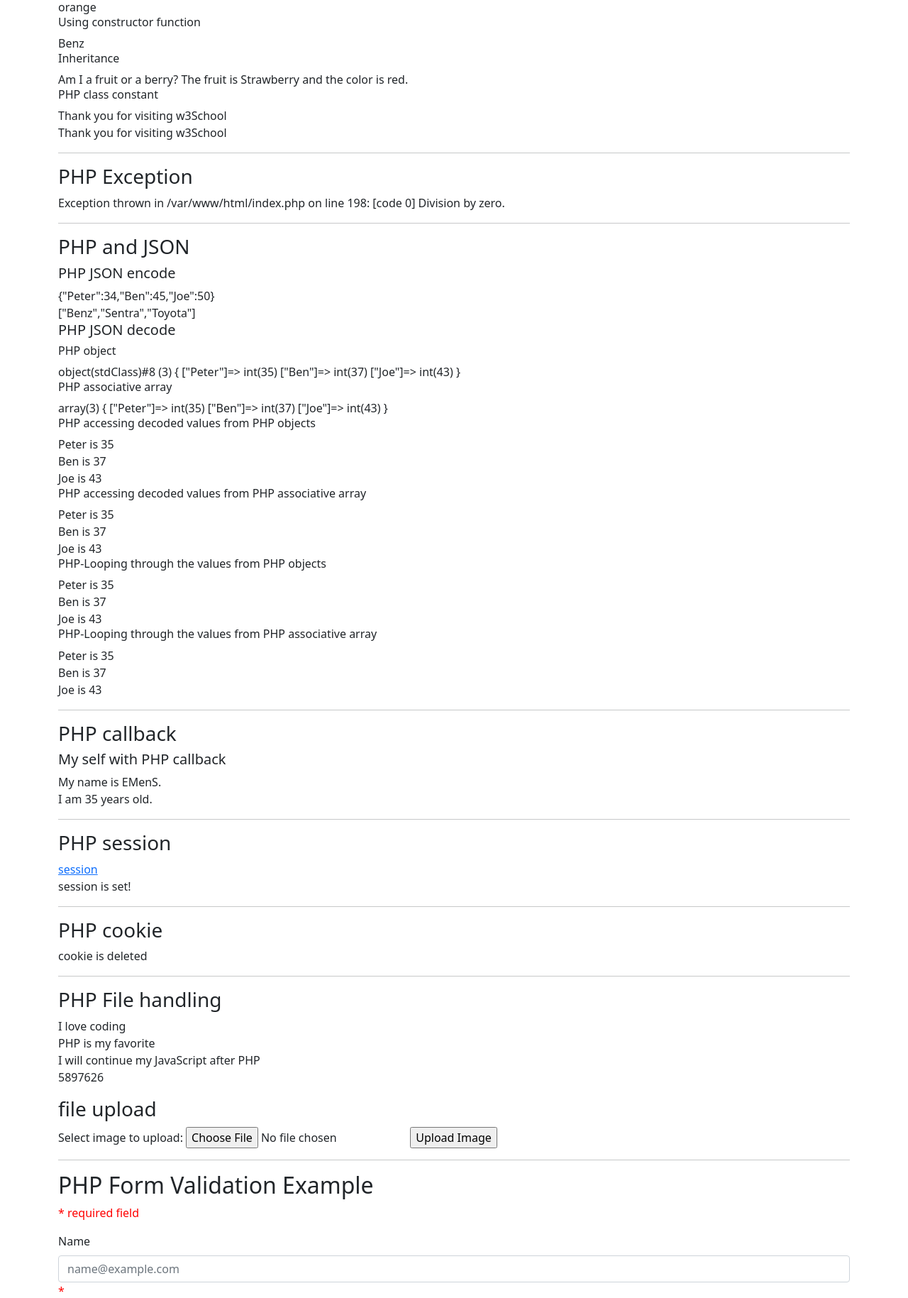
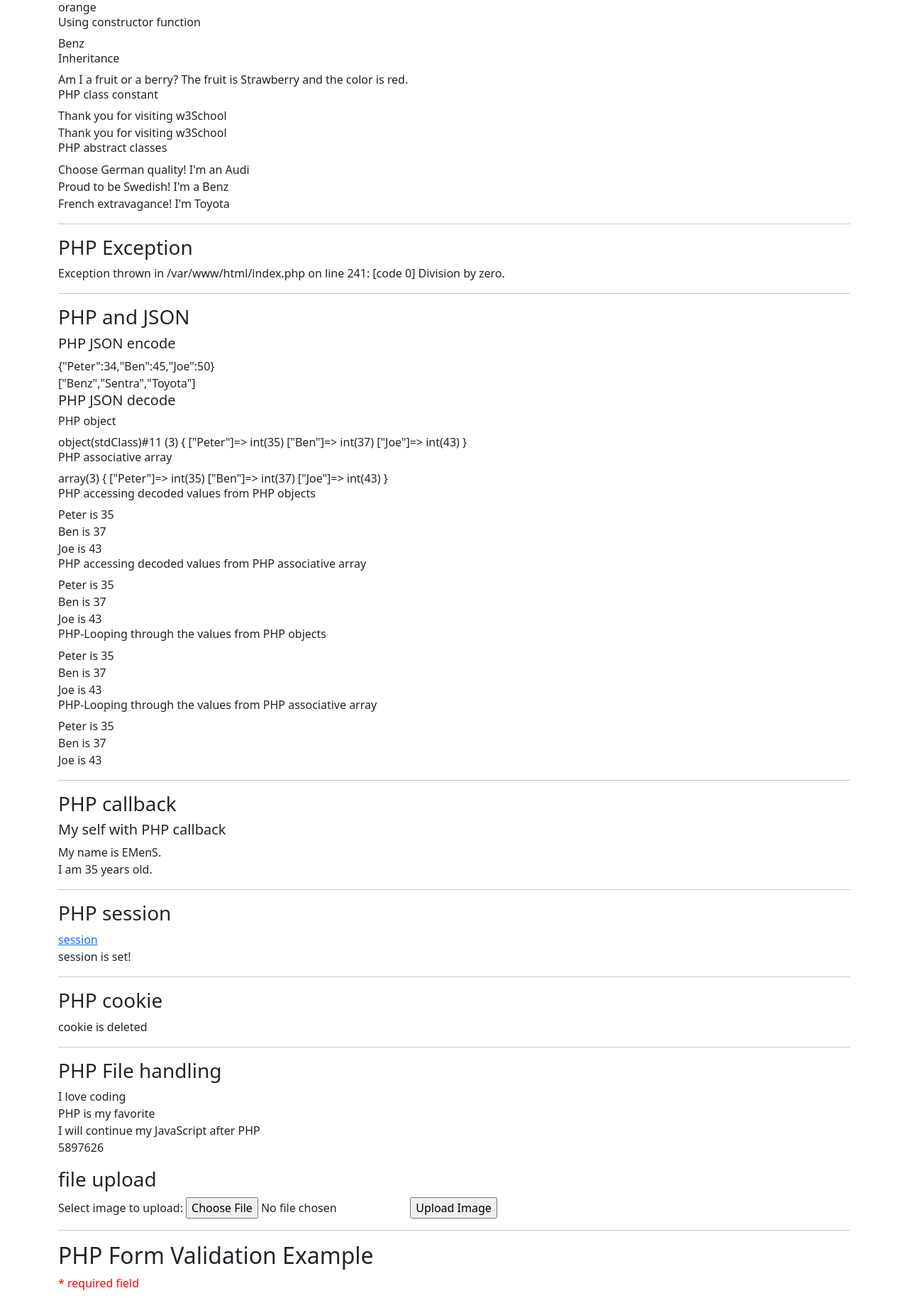
Before and after one commit to Essien-SM/php-notes, a PHP site: page / in a window 1280 px wide. Shown: the part 147-1976 px from the top of the page at 71% size. Run offline with PHP 8.4, Linux system fonts and the light colour scheme.

Commit message:
php abstract classes

```diff
--- a/index.php
+++ b/index.php
@@ -188,6 +188,49 @@ setcookie($cookie_name, $cookie_value, time() + (86400 * 30), "/");
                 echo Byebye::BYE. "<br>";
                 $x = new Byebye();
                 $x->mess();
+            ?>
+
+            <h6>PHP abstract classes</h6>
+
+            <?php
+                abstract class NewCar{
+                    public $name;
+                    function __construct($name)
+                    {
+                    $this->name = $name;
+                    }
+                    abstract function intro():string;
+                }
+
+                class Audi extends NewCar{
+                    function intro() : string{
+                        return "Choose German quality! I'm an {$this->name}";
+                    }
+                }
+
+                class Benz extends NewCar{
+                    function intro() : string{
+                        return "Proud to be Swedish! I'm a {$this->name}";
+                    }
+                }
+
+                class Toyota extends NewCar{
+                    function intro() : string{
+                        return "French extravagance! I'm {$this->name}";
+                    }
+                }
+
+                $audi = new Audi("Audi");
+                echo $audi->intro();
+                echo "<br>";
+
+                $benz = new Benz("Benz");
+                echo $benz->intro();
+                echo "<br>";
+
+                $toyota = new Toyota("Toyota");
+                echo $toyota->intro();
+
             ?>
             <hr>
             <h3>PHP Exception</h3>
```
